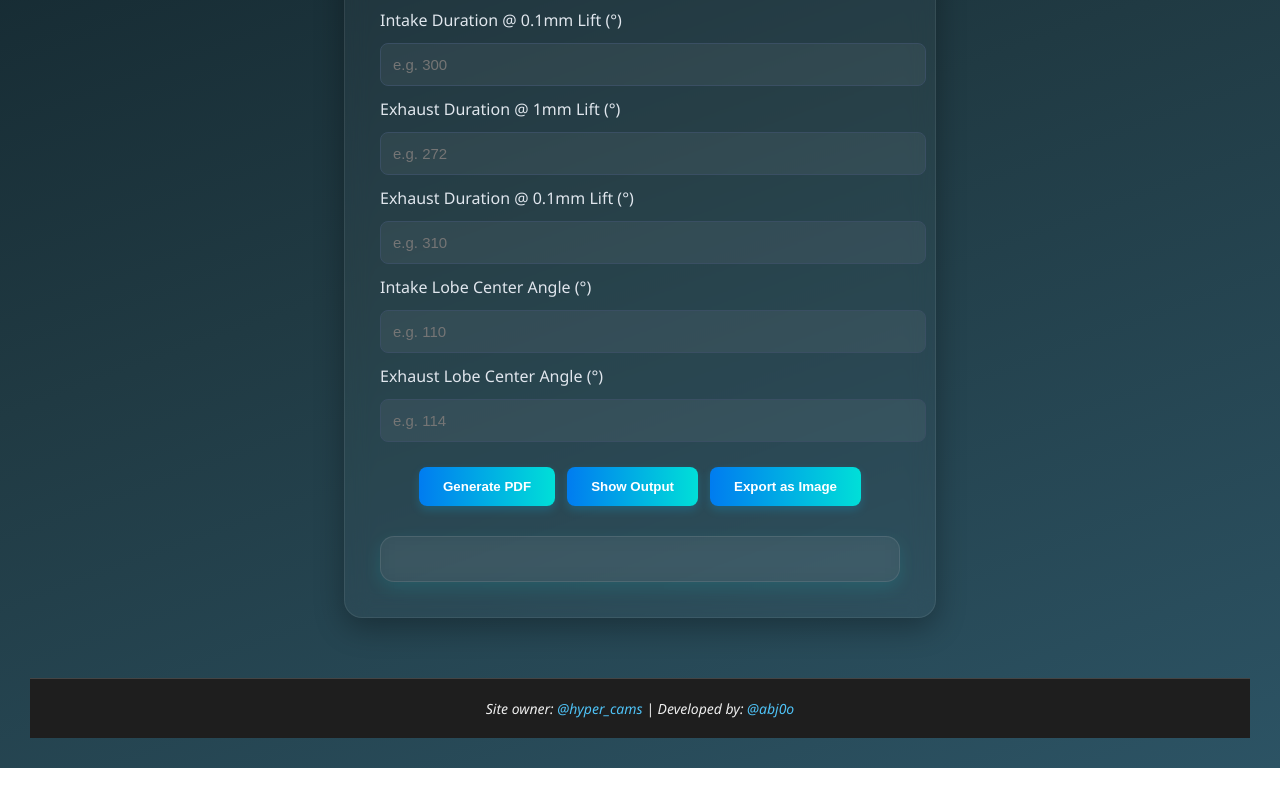
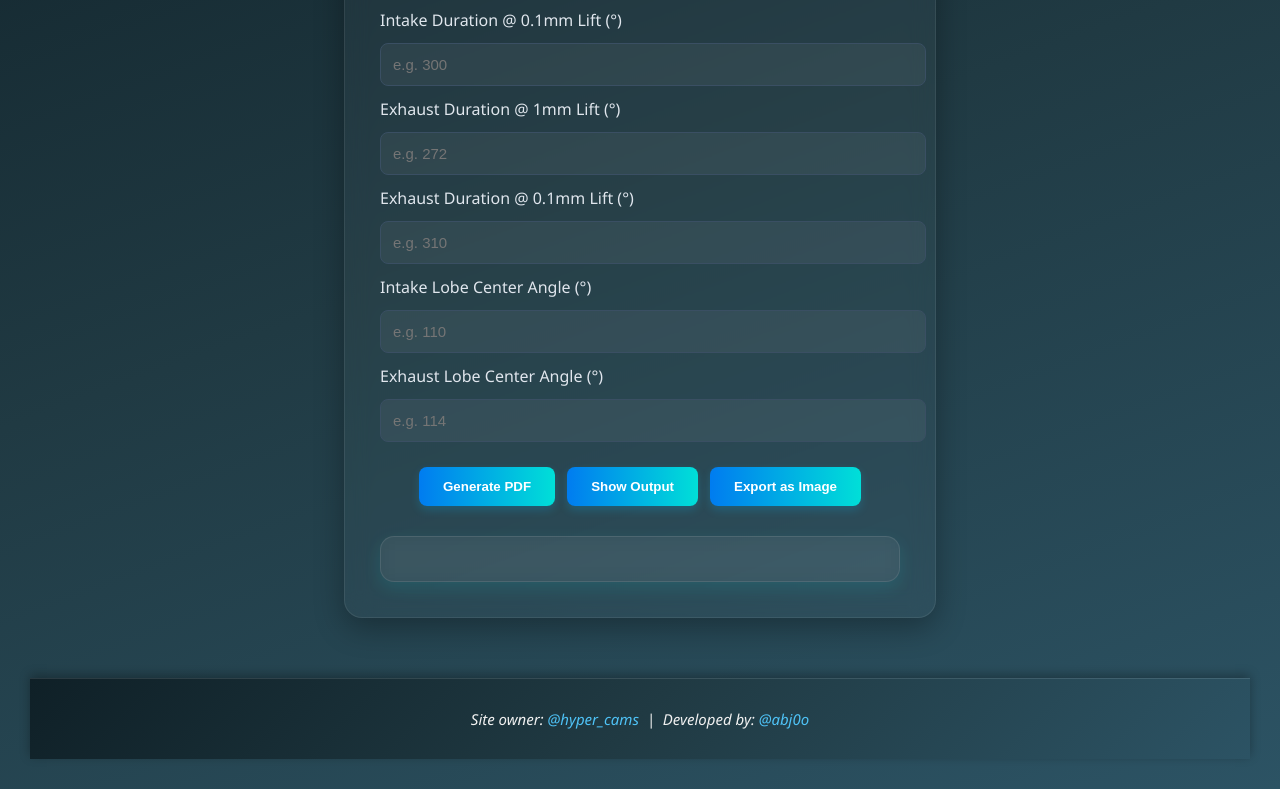
Before and after one commit to TssHack/cam, a plain HTML site: page index.html in a window 1280 px wide. Shown: the part 394-1183 px from the top of the page. Before the commit the page ends 1162 px from the top, so only its background shows below. Drawn offline with nearby package versions, Linux system fonts and the light colour scheme.

Commit message:
Update index.html

```diff
--- a/index.html
+++ b/index.html
@@ -3,7 +3,7 @@
 <head>
   <meta charset="UTF-8" />
   <meta name="viewport" content="width=device-width, initial-scale=1.0" />
-  <title>Cam doctor - by hyper cams</title>
+  <title>Cam doctor 1v</title>
   <link rel="stylesheet" href="style.css" />
   <link rel="icon" type="image/png" href="goz.png" />
   <script src="https://cdnjs.cloudflare.com/ajax/libs/jspdf/2.5.1/jspdf.umd.min.js"></script>
@@ -56,25 +56,29 @@
   </div>
 
   <footer style="
-  background-color: #1e1e1e;
-  color: #eee;
-  padding: 20px 10px;
+  background: linear-gradient(135deg, #0f2027, #203a43, #2c5364);
+  color: #f1f1f1;
+  padding: 30px 15px;
   margin-top: 60px;
   text-align: center;
-  font-size: 14px;
-  border-top: 1px solid #444;
+  font-size: 15px;
+  font-family: 'Segoe UI', Tahoma, Geneva, Verdana, sans-serif;
+  box-shadow: 0 -3px 10px rgba(0, 0, 0, 0.3);
+  border-top: 1px solid rgba(255, 255, 255, 0.1);
 ">
   Site owner:
   <a href="https://www.instagram.com/hyper_cams" target="_blank" style="
     color: #4fc3f7;
     text-decoration: none;
-  " onmouseover="this.style.color='#81d4fa'" onmouseout="this.style.color='#4fc3f7'">@hyper_cams</a>
-  |
+    transition: color 0.3s ease;
+  " onmouseover="this.style.color='#ffffff'" onmouseout="this.style.color='#4fc3f7'">@hyper_cams</a>
+  &nbsp;|&nbsp;
   Developed by:
   <a href="https://t.me/abj0o" target="_blank" style="
     color: #4fc3f7;
     text-decoration: none;
-  " onmouseover="this.style.color='#81d4fa'" onmouseout="this.style.color='#4fc3f7'">@abj0o</a>
+    transition: color 0.3s ease;
+  " onmouseover="this.style.color='#ffffff'" onmouseout="this.style.color='#4fc3f7'">@abj0o</a>
 </footer>
 
   <script src="script.js"></script>
```
